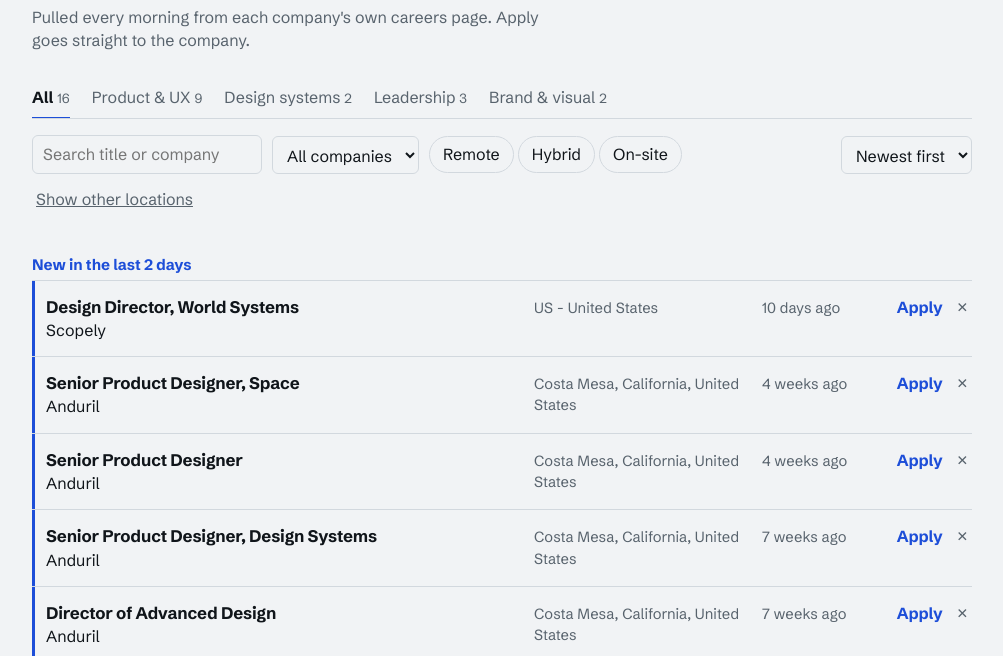
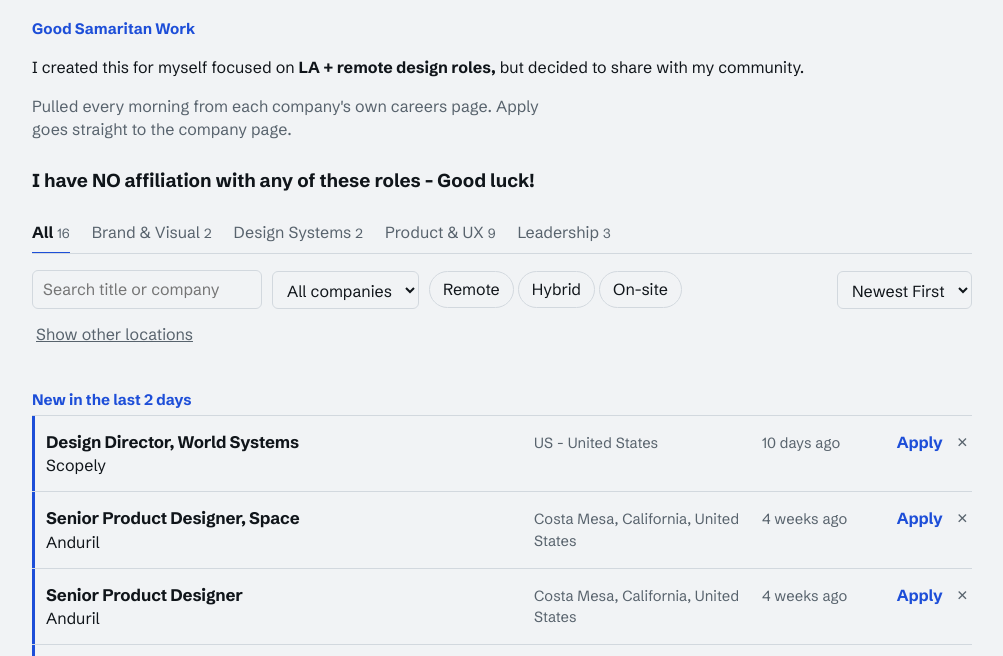
Before and after one commit to mbass99/job-board, a plain HTML site: page index.html in a window 1280 px wide. Shown: the part 87-743 px from the top of the page, without its empty margins (138-1141 px from the left). Drawn offline with Linux system fonts and the light colour scheme.

Commit message:
Updating content to prep for framer and sharing.

```diff
--- a/index.html
+++ b/index.html
@@ -17,9 +17,9 @@
 button,input,select{font:inherit;color:inherit}
 :focus-visible{outline:2px solid var(--acc);outline-offset:2px}
 .tabs{display:flex;gap:22px;overflow-x:auto;border-bottom:1px solid var(--rule)}
-.tab{background:none;border:0;border-bottom:2px solid transparent;padding:8px 0;margin-bottom:-1px;color:var(--mut);cursor:pointer;white-space:nowrap}
-.tab[aria-selected=true]{color:var(--ink);font-weight:700;border-bottom-color:var(--acc)}
-.tab small{color:var(--mut);font-weight:400;margin-left:4px}
+.tab{background:none;border:0;border-bottom:2px solid transparent;padding:8px 0;margin-bottom:-1px;color:var(--mut);cursor:pointer;white-space:nowrap;text-transform: capitalize;}
+.tab[aria-selected=true]{color:var(--ink);font-weight:700;border-bottom-color:var(--acc);}
+.tab small{color:var(--mut);font-weight:400;margin-left:4px;}
 .bar{display:flex;flex-wrap:wrap;gap:10px;align-items:center;padding:16px 0}
 input,select{background:transparent;border:1px solid var(--rule);border-radius:6px;padding:7px 10px}
 input{width:230px}
@@ -52,14 +52,17 @@
 <body>
 <div class="wrap">
   <h1>Open design roles</h1>
-  <p class="sub">Pulled every morning from each company's own careers page. Apply goes straight to the company.</p>
+  <h2>Good Samaritan Work</h2>
+  <p>I created this for myself focused on <strong>LA + remote design roles,</strong> but decided to share with my community.</p>
+  <p class="sub">Pulled every morning from each company's own careers page. Apply goes straight to the company page.</p>
+   <h3>I have NO affiliation with any of these roles - Good luck!</h3>
   <div class="tabs" id="tabs" role="tablist" aria-label="Discipline"></div>
   <div class="bar">
     <input id="q" type="search" placeholder="Search title or company" aria-label="Search title or company">
     <select id="co" aria-label="Company"></select>
     <span id="work"></span>
     <span class="sp"></span>
-    <select id="sort" aria-label="Sort"><option value="new">Newest first</option><option value="old">Oldest first</option></select>
+    <select id="sort" aria-label="Sort"><option value="new">Newest First</option><option value="old">Oldest First</option></select>
     <button class="link" id="gone" hidden></button>
     <button class="link" id="all"></button>
   </div>
@@ -68,7 +71,7 @@
 </div>
 <script>
 const $ = s => document.querySelector(s);
-const ORDER = ['Product & UX','Design systems','Leadership','Brand & visual','Research','Other'];
+const ORDER = ['Product & UX','Design Systems','Leadership','Brand & Visual','Research','Other'];
 const PAGE = 50;
 const esc = s => String(s ?? '').replace(/[&<>"']/g, c => ({'&':'&amp;','<':'&lt;','>':'&gt;','"':'&quot;',"'":'&#39;'}[c]));
 let dismissed = new Set();
```
